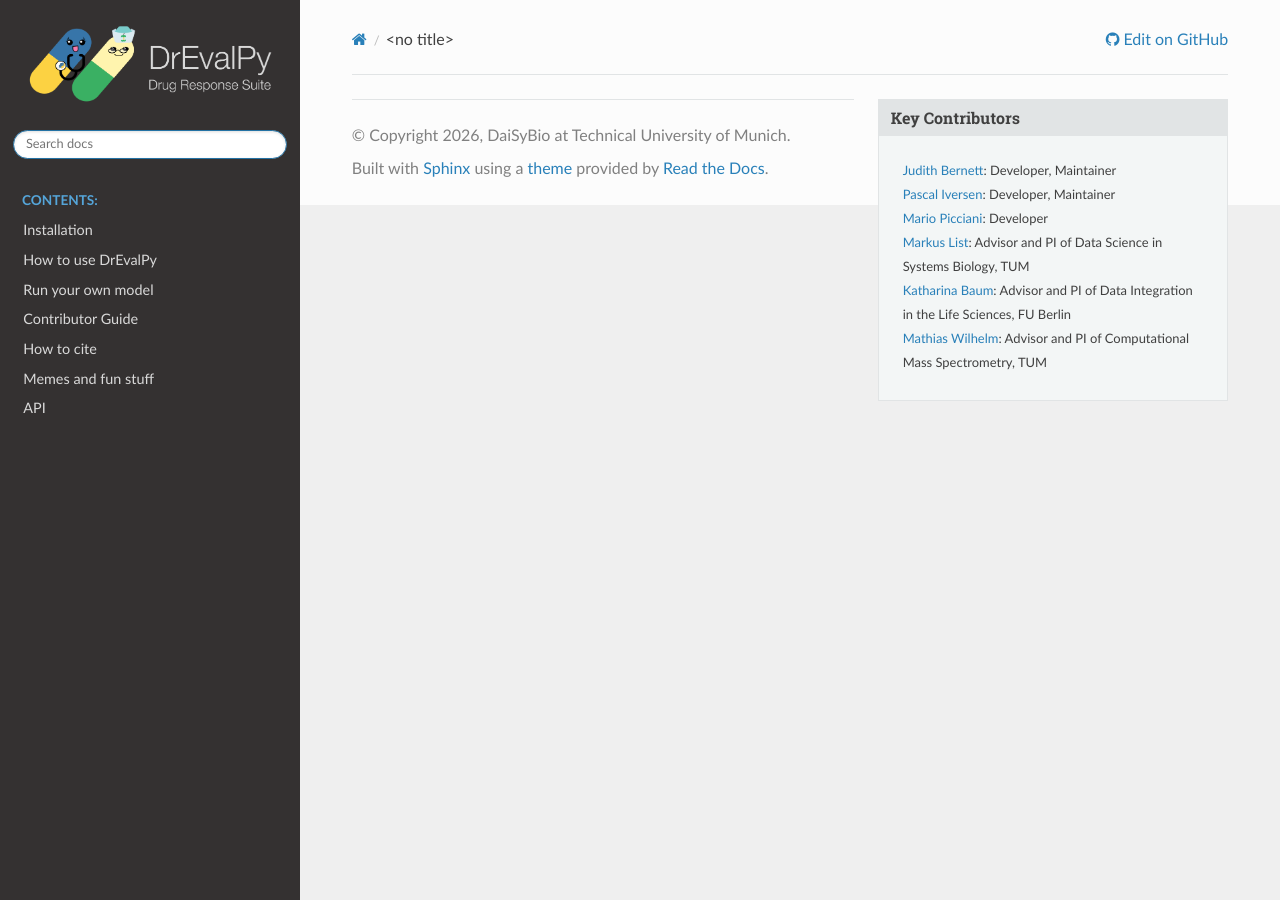
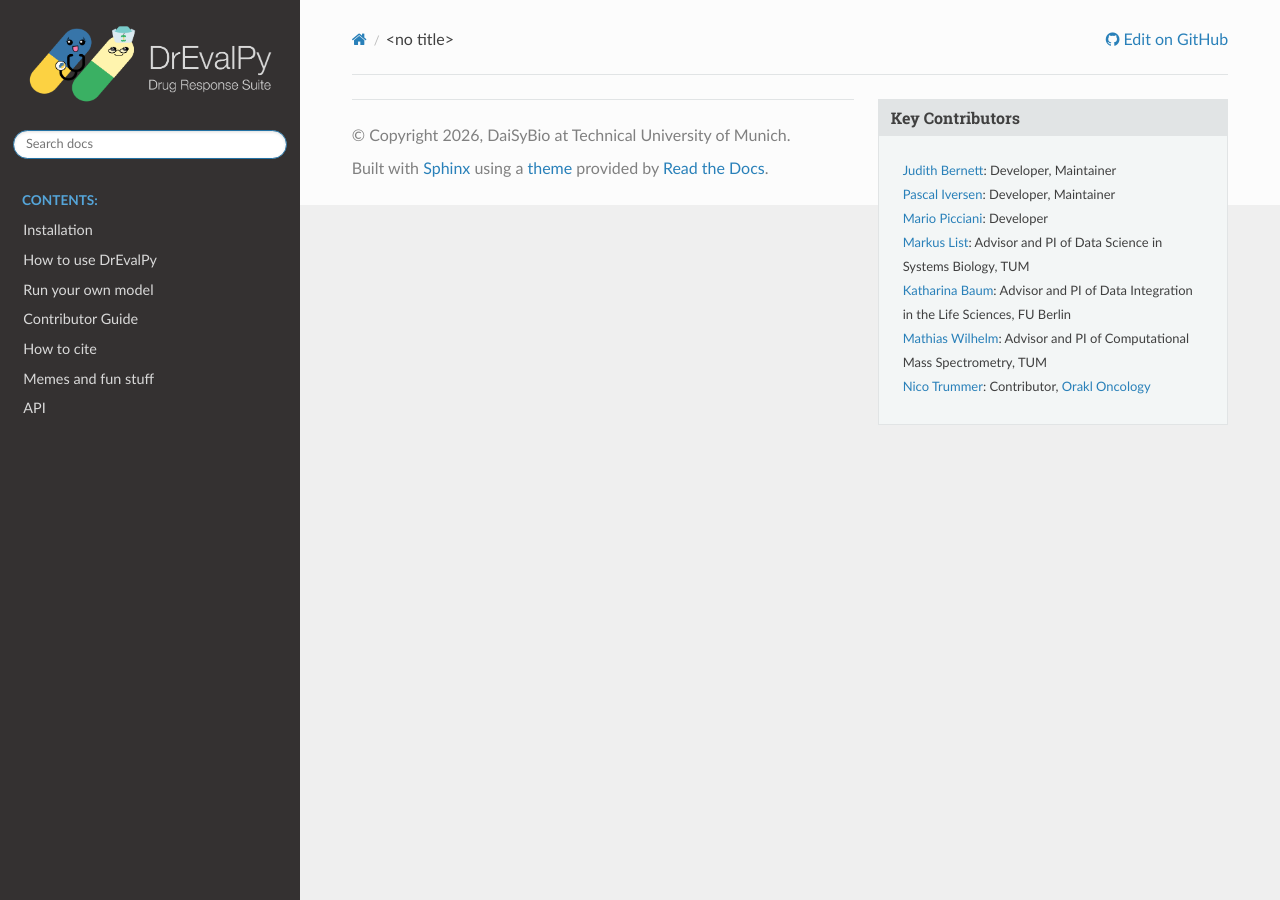
Before and after one commit to daisybio/drevalpy, a Sphinx documentation site: the page built from docs/_key_contributors.rst, in a window 1280 px wide. Built offline with Sphinx 7.4.7 and the Read the Docs theme 3.1.0, drawn with Linux system fonts in a browser that asks for light colours.

Commit message:
Add contributor

```diff
--- a/docs/_key_contributors.rst
+++ b/docs/_key_contributors.rst
@@ -6,3 +6,4 @@
    * `Markus List <https://github.com/mlist>`_: Advisor and PI of Data Science in Systems Biology, TUM
    * `Katharina Baum <https://github.com/kathbaum>`_: Advisor and PI of Data Integration in the Life Sciences, FU Berlin
    * `Mathias Wilhelm <https://github.com/mwilhelm42>`_: Advisor and PI of Computational Mass Spectrometry, TUM
+   * `Nico Trummer <https://github.com/nictru>`_: Contributor, `Orakl Oncology <https://www.orakl-oncology.com/>`_
```
